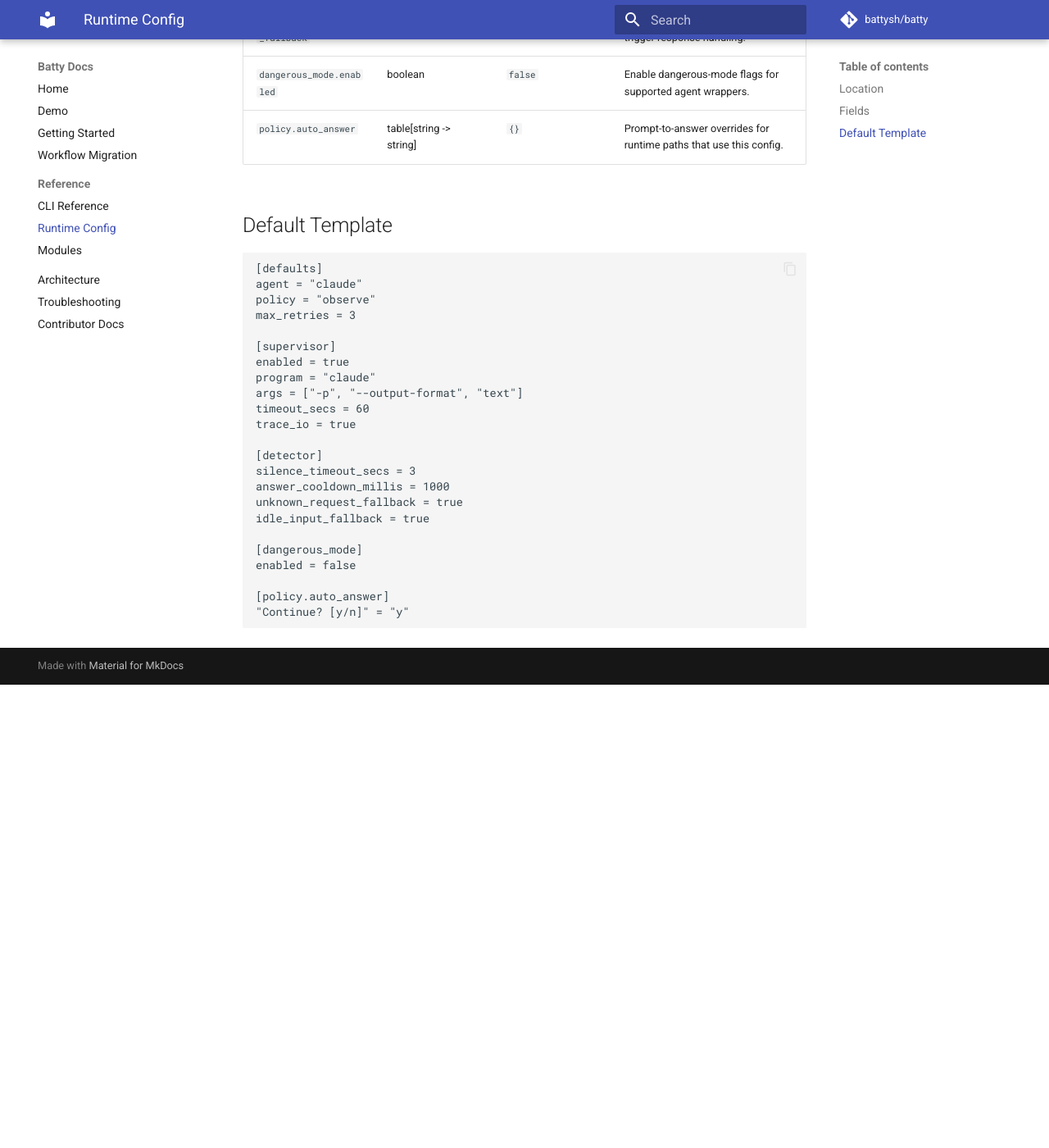
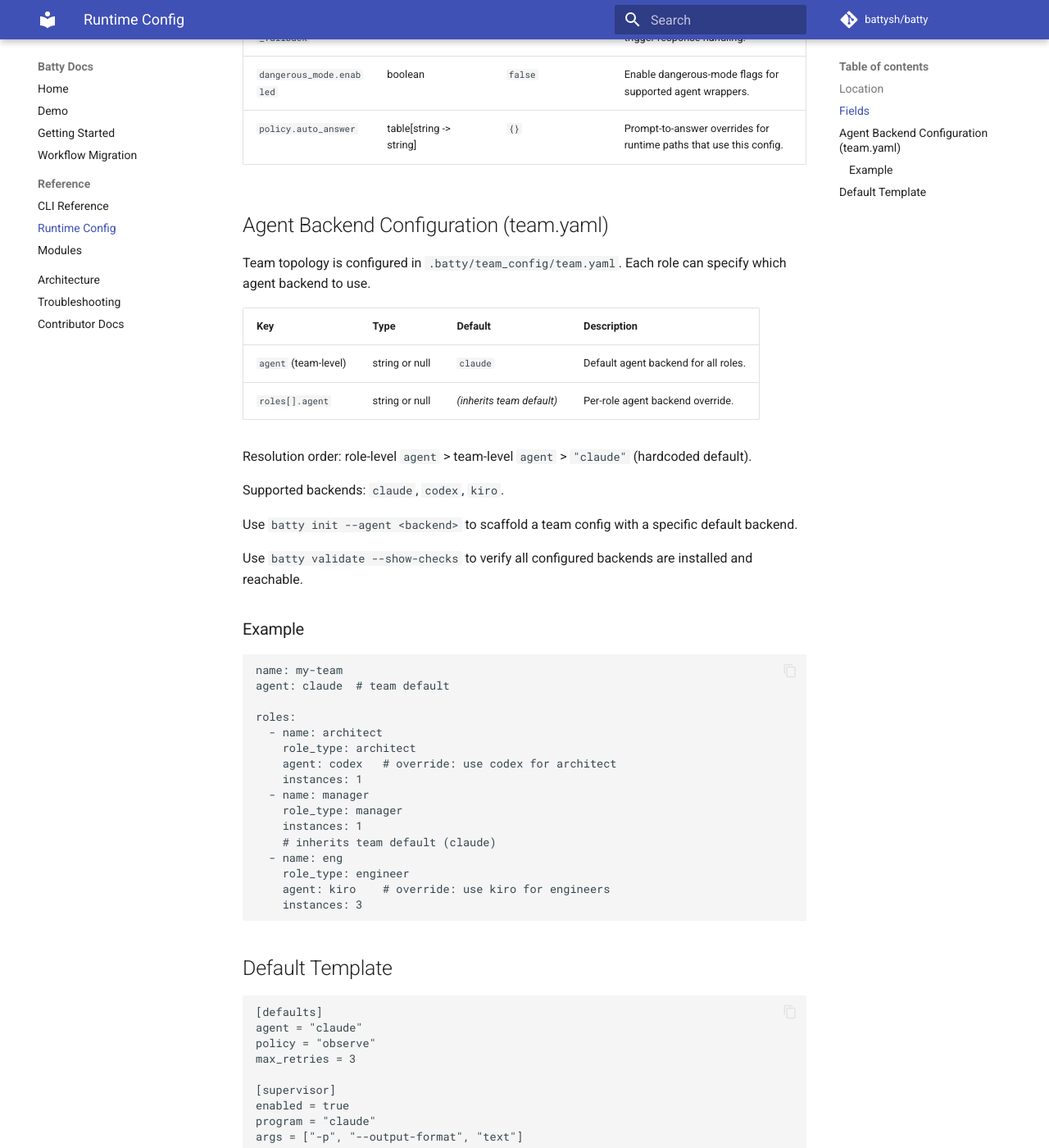
Before and after one commit to battysh/batty, an MkDocs documentation site: the page built from docs/reference/config.md, in a window 1280 px wide and 1400 px high, scrolled down 1273 px. Shown: the whole window at 82% size. Built offline with MkDocs 1.6.1 and Material for MkDocs 9.7.7, drawn with Linux system fonts in a browser that asks for light colours; comment, search, counter and statistics services are not loaded; before the commit the page ends 2108 px from its top, so only the background shows below that.

Commit message:
docs: add grafana commands and backend config to CLI/config reference
Add batty grafana (setup, status, open) sections to CLI reference.
Add agent backend configuration section to config reference covering
team-level and per-role agent fields with resolution order and example.

Co-Authored-By: Claude Opus 4.6 (1M context) <noreply@anthropic.com>

````diff
--- a/docs/reference/config.md
+++ b/docs/reference/config.md
@@ -28,6 +28,44 @@ Optional runtime defaults are read from `.batty/config.toml` when the file is pr
 | `dangerous_mode.enabled` | boolean | `false` | Enable dangerous-mode flags for supported agent wrappers. |
 | `policy.auto_answer` | table[string -> string] | `{}` | Prompt-to-answer overrides for runtime paths that use this config. |
 
+## Agent Backend Configuration (team.yaml)
+
+Team topology is configured in `.batty/team_config/team.yaml`. Each role can specify which agent backend to use.
+
+| Key | Type | Default | Description |
+| --- | --- | --- | --- |
+| `agent` (team-level) | string or null | `claude` | Default agent backend for all roles. |
+| `roles[].agent` | string or null | _(inherits team default)_ | Per-role agent backend override. |
+
+Resolution order: role-level `agent` > team-level `agent` > `"claude"` (hardcoded default).
+
+Supported backends: `claude`, `codex`, `kiro`.
+
+Use `batty init --agent <backend>` to scaffold a team config with a specific default backend.
+
+Use `batty validate --show-checks` to verify all configured backends are installed and reachable.
+
+### Example
+
+```yaml
+name: my-team
+agent: claude  # team default
+
+roles:
+  - name: architect
+    role_type: architect
+    agent: codex   # override: use codex for architect
+    instances: 1
+  - name: manager
+    role_type: manager
+    instances: 1
+    # inherits team default (claude)
+  - name: eng
+    role_type: engineer
+    agent: kiro    # override: use kiro for engineers
+    instances: 3
+```
+
 ## Default Template
 
 ```toml
````
Also changed, not shown: docs/reference/cli.md (+75 -0 lines).
